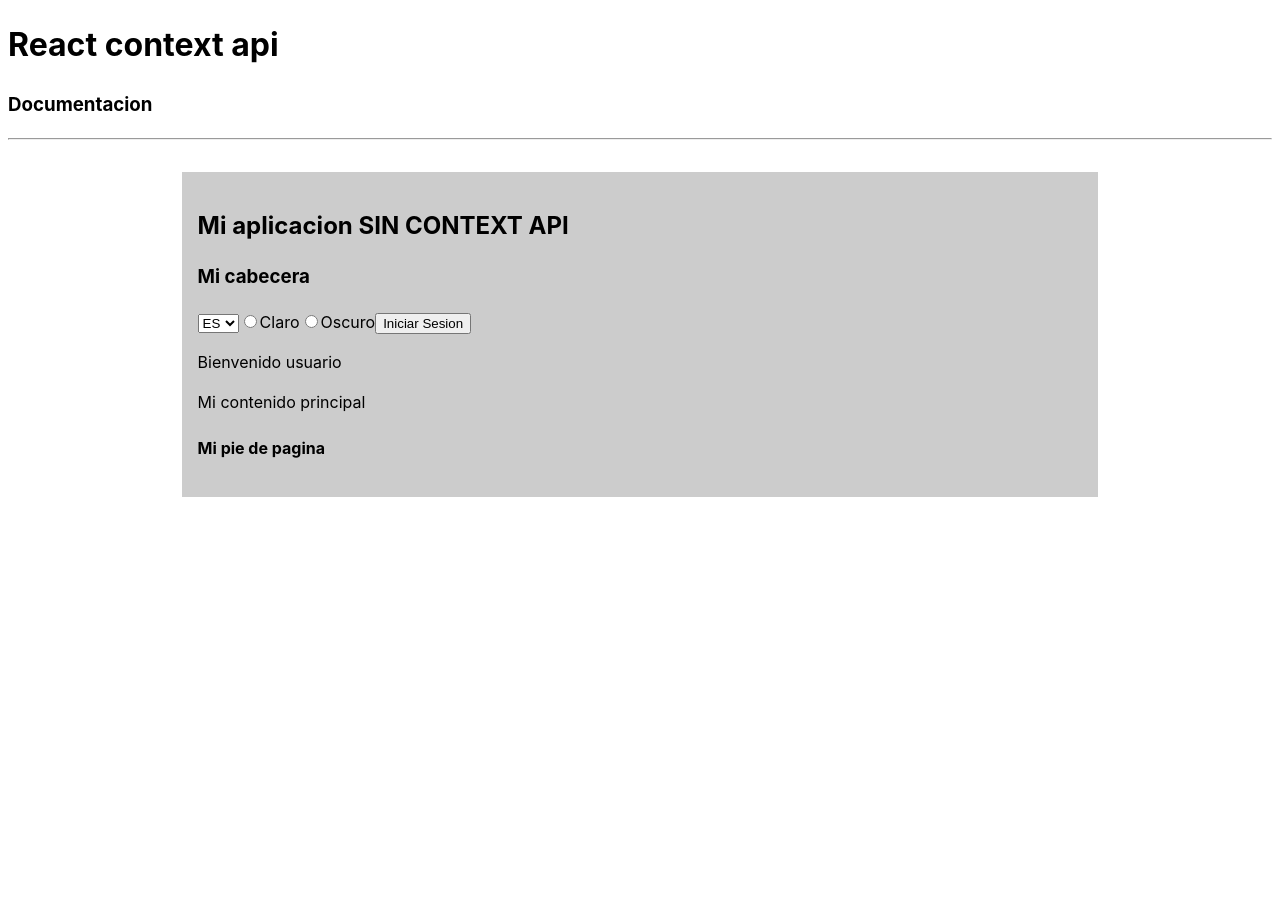
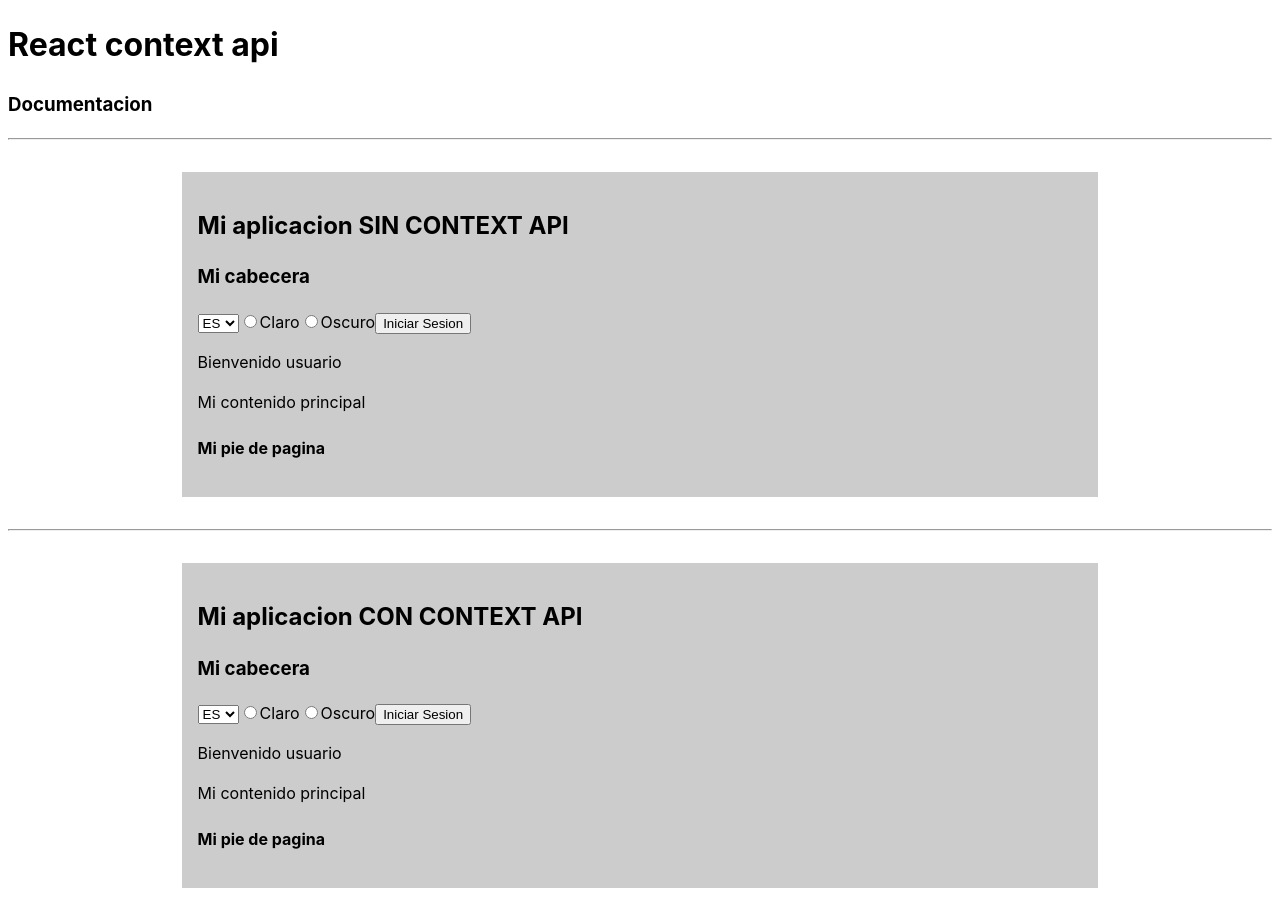
Before and after one commit to EdwardMelendezM/React-Uso-Context, a React (Vite) app: page / in a window 1280 px wide. Before the commit the page ends 800 px from the top, so only its background shows below. Built offline with nearby package versions, Linux system fonts and the light colour scheme.

Commit message:
usando useContext con ThemeContext y ThemeContext

```diff
--- a/src/App.jsx
+++ b/src/App.jsx
@@ -1,4 +1,5 @@
 import MyPage from "./components/Mypage";
+import MyPageContext from "./components/MypageContext";
 
 function App() {
   return (
@@ -12,6 +13,8 @@
       <h3>Documentacion</h3>
       <hr />
       <MyPage />
+      <hr />
+      <MyPageContext />
     </div>
   );
 }
--- /dev/null
+++ b/src/components/FooterContext.jsx
@@ -0,0 +1,13 @@
+import { useContext } from "react";
+import ThemeContext from "../context/ThemeContext";
+
+const FooterContext = ({ text }) => {
+  const { theme } = useContext(ThemeContext);
+  return (
+    <footer className={theme}>
+      <h4>{text.footerTitle}</h4>
+    </footer>
+  );
+};
+
+export default FooterContext;
--- /dev/null
+++ b/src/components/HeaderContext.jsx
@@ -0,0 +1,37 @@
+import { useContext } from "react";
+import ThemeContext from "../context/ThemeContext";
+
+const HeaderContext = ({ handleLanguage, text, auth, handleAuth }) => {
+  const { theme, handleTheme } = useContext(ThemeContext);
+  return (
+    <header className={theme}>
+      <h2>{text.headerTitle}</h2>
+      <h3>{text.headerSubtitle}</h3>
+      <select name="languaje" onChange={handleLanguage}>
+        <option value="es">ES</option>
+        <option value="en">EN</option>
+      </select>
+      <input
+        type="radio"
+        name="theme"
+        id="light"
+        value="light"
+        onClick={handleTheme}
+      />
+      <label htmlFor="light">{text.headerLight}</label>
+      <input
+        type="radio"
+        name="theme"
+        id="dark"
+        value="dark"
+        onClick={handleTheme}
+      />
+      <label htmlFor="dark">{text.headerDark}</label>
+      <button onClick={handleAuth}>
+        {auth ? text.bottonLogout : text.buttonLogin}
+      </button>
+    </header>
+  );
+};
+
+export default HeaderContext;
--- /dev/null
+++ b/src/components/MainContext.jsx
@@ -0,0 +1,22 @@
+import { useContext } from "react";
+import ThemeContext from "../context/ThemeContext";
+
+const MainContext = ({ text, auth }) => {
+  const { theme } = useContext(ThemeContext);
+  return (
+    <main className={theme}>
+      {auth ? (
+        <p>
+          <p>{text.mainHello}</p>
+        </p>
+      ) : (
+        <p>{text.mainWelcome}</p>
+      )}
+      <p></p>
+
+      <p>{text.mainContent} </p>
+    </main>
+  );
+};
+
+export default MainContext;
--- /dev/null
+++ b/src/components/MypageContext.jsx
@@ -0,0 +1,73 @@
+import React, { useState } from "react";
+
+import HeaderContext from "./HeaderContext";
+import MainContext from "./MainContext";
+import FooterContext from "./FooterContext";
+import { ThemeProvider } from "../context/ThemeContext";
+
+const initialLanguage = "es";
+
+const translations = {
+  es: {
+    headerTitle: "Mi aplicacion CON CONTEXT API",
+    headerSubtitle: "Mi cabecera",
+    headerLight: "Claro",
+    headerDark: "Oscuro",
+    buttonLogin: "Iniciar Sesion",
+    bottonLogout: "Cerrar Sesion",
+    mainWelcome: "Bienvenido usuario",
+    mainHello: "Hola usuario",
+    mainContent: "Mi contenido principal",
+    footerTitle: "Mi pie de pagina",
+  },
+  en: {
+    headerTitle: "My application with content api",
+    headerSubtitle: "My header",
+    headerLight: "Light",
+    headerDark: "Dark",
+    buttonLogin: "Login",
+    bottonLogout: "Logout",
+    mainWelcome: "Welcome",
+    mainHello: "Hello user",
+    mainContent: "My main content",
+    footerTitle: "My footer",
+  },
+};
+const MyPageContext = () => {
+  const [language, setLanguage] = useState(initialLanguage);
+  const [text, setText] = useState(translations[language]);
+  const [auth, setAuth] = useState(null);
+
+  const handleLanguage = (e) => {
+    if (e.target.value == "es") {
+      setLanguage("es");
+      setText(translations.es);
+    } else {
+      setLanguage("en");
+      setText(translations.en);
+    }
+  };
+  const handleAuth = (e) => {
+    if (auth) {
+      setAuth(null);
+    } else {
+      setAuth(true);
+    }
+  };
+  return (
+    <div className="myPage">
+      <ThemeProvider>
+        <HeaderContext
+          text={text}
+          handleLanguage={handleLanguage}
+          auth={auth}
+          handleAuth={handleAuth}
+        />
+        <MainContext text={text} auth={auth} />
+        <FooterContext text={text} />
+      </ThemeProvider>
+    </div>
+  );
+};
+
+export default MyPageContext;
--- /dev/null
+++ b/src/context/ThemeContext.jsx
@@ -0,0 +1,23 @@
+import { createContext, useState } from "react";
+
+const ThemeContext = createContext();
+const inititalTheme = "light";
+
+const ThemeProvider = ({ children }) => {
+  const [theme, setTheme] = useState(inititalTheme);
+
+  const handleTheme = (e) => {
+    console.log(e.target.value);
+    if (e.target.value == "light") {
+      setTheme("light");
+    } else {
+      setTheme("dark");
+    }
+  };
+  const data = { theme, handleTheme };
+
+  return <ThemeContext.Provider value={data}>{children}</ThemeContext.Provider>;
+};
+
+export { ThemeProvider };
+export default ThemeContext;
```
